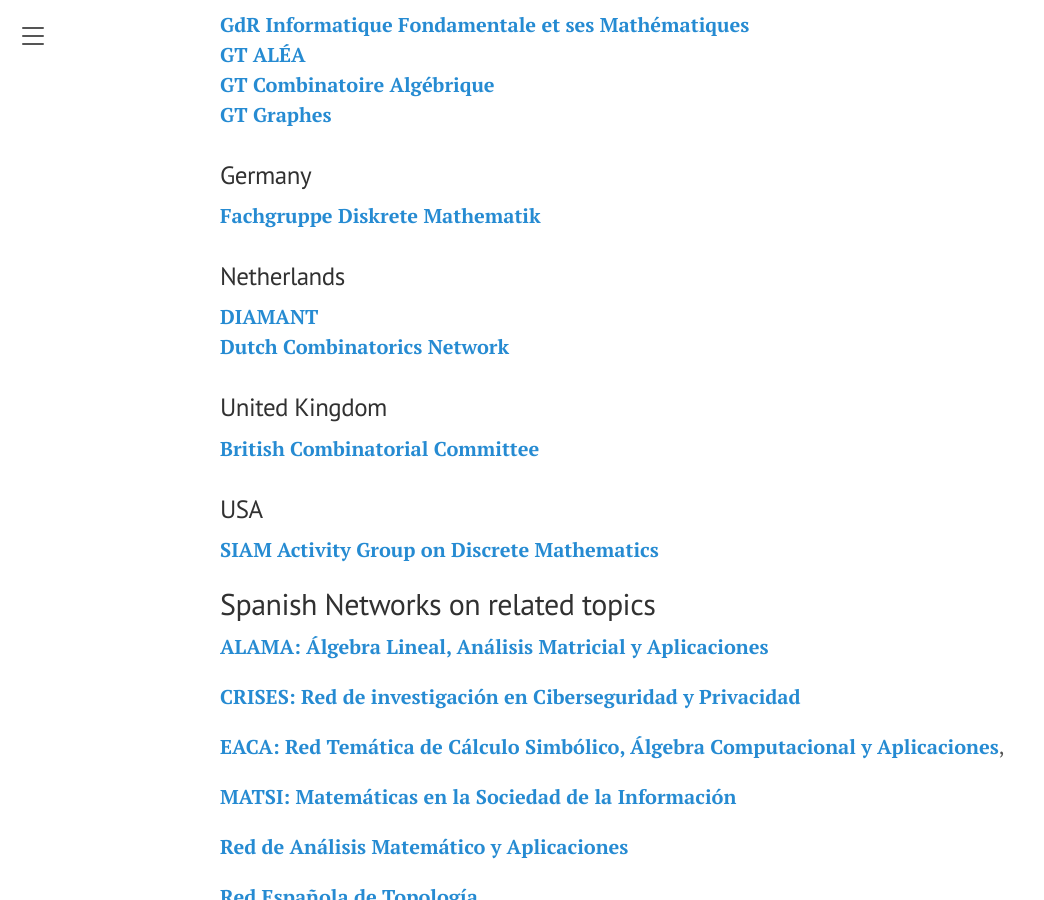
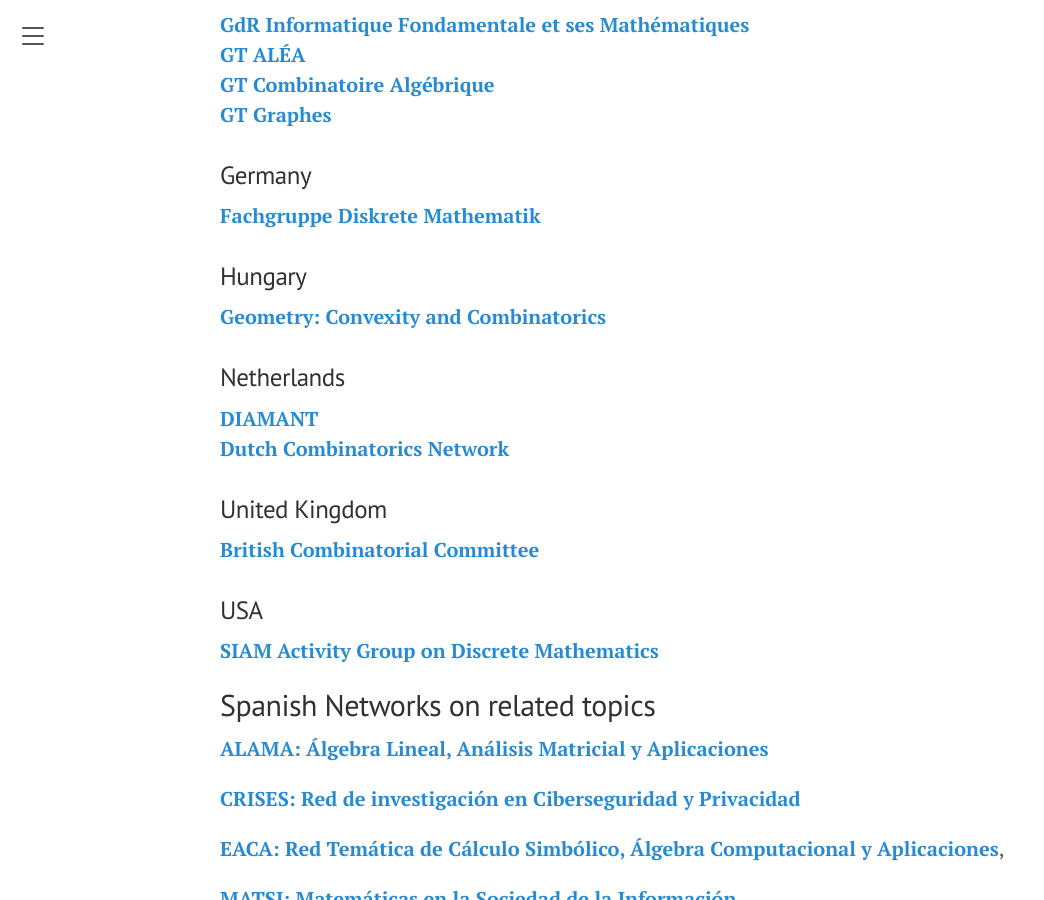
Before and after one commit to dam-network/dam-network.github.io, a Jekyll site: the page built from networks.md, in a window 1280 px wide and 900 px high, scrolled down 605 px. Shown: the whole window, without its empty margins (0-1044 px from the left). Built offline with Jekyll 4.4.1, drawn with Linux system fonts in a browser that asks for light colours.

Commit message:
Update networks.md

```diff
--- a/networks.md
+++ b/networks.md
@@ -27,6 +27,11 @@
 ### Germany
 
 **[Fachgruppe Diskrete Mathematik](https://www.fg-diskrete.mathematik.de/)**
+
+
+### Hungary
+
+**[Geometry: Convexity and Combinatorics](https://www.renyi.hu/gecco/)**
 
 ### Netherlands
 
```
